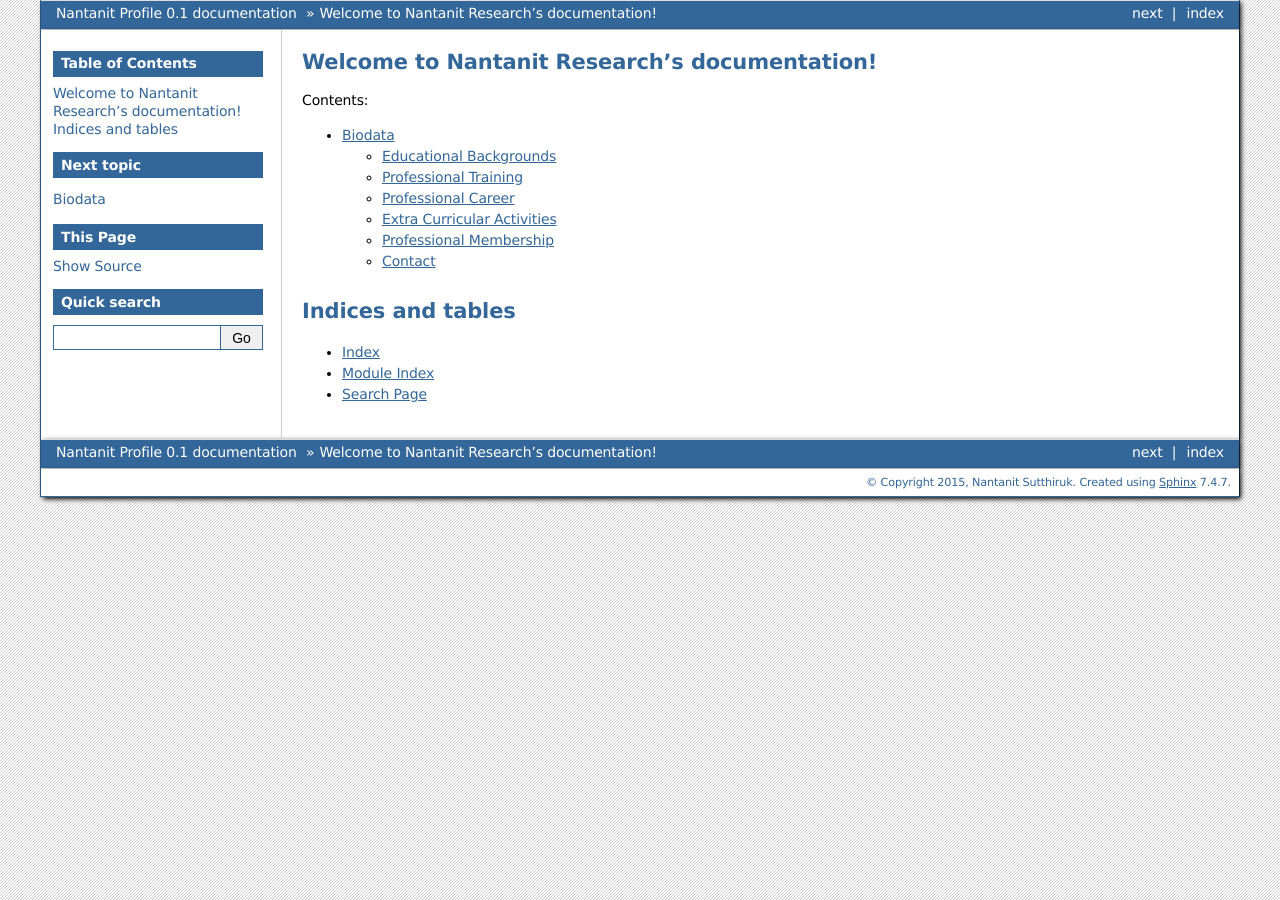
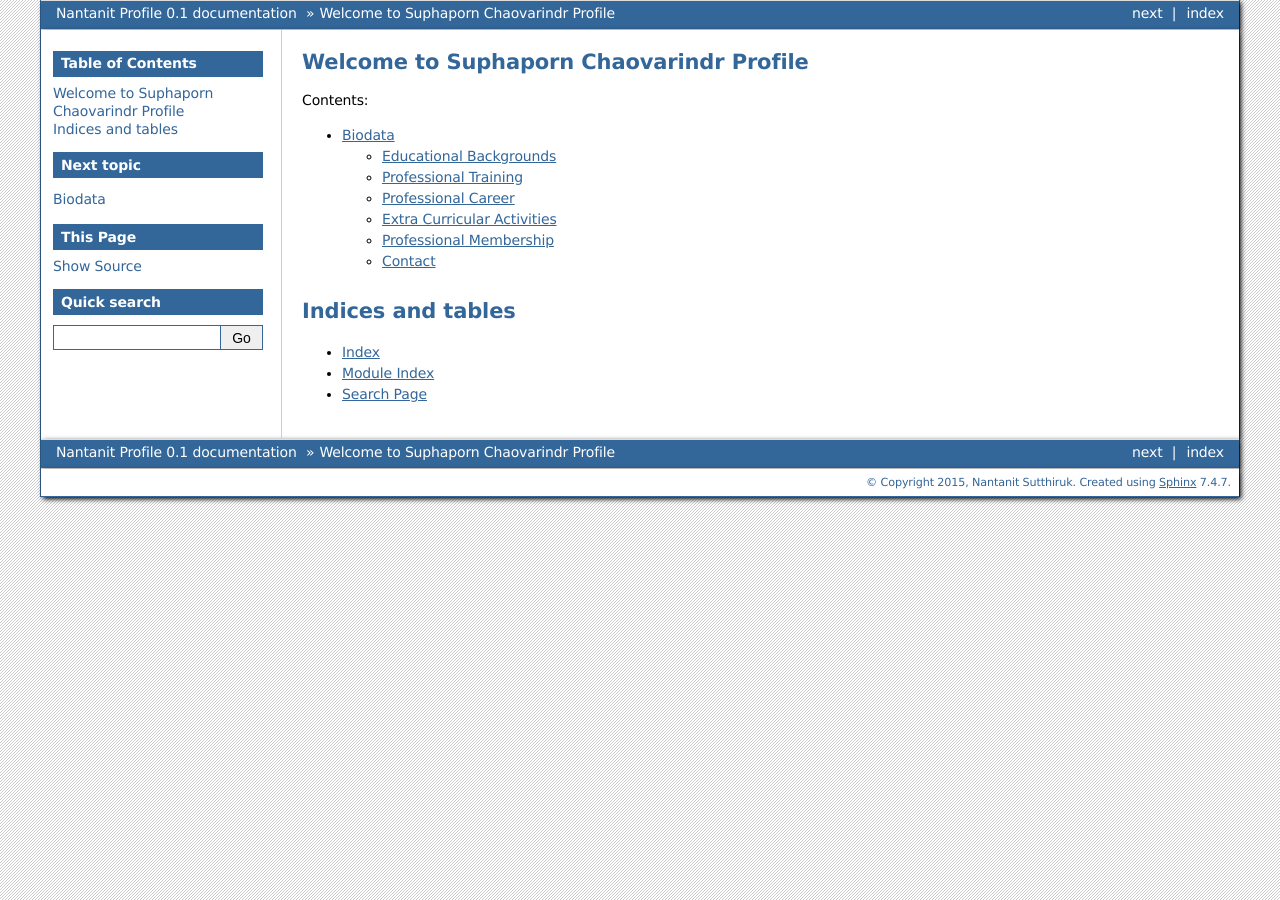
Before and after one commit to SuphapornChaovarindr/Profile, a Sphinx documentation site: the page built from source/index.rst, in a window 1280 px wide. Built offline with Sphinx 7.4.7, drawn with Linux system fonts in a browser that asks for light colours.

Commit message:
Update index.rst

```diff
--- a/source/index.rst
+++ b/source/index.rst
@@ -1,10 +1,7 @@
-.. Nantanit Research documentation master file, created by
-   sphinx-quickstart on Thu Aug 27 13:59:12 2015.
-   You can adapt this file completely to your liking, but it should at least
-   contain the root `toctree` directive.
+.. Suphaporn Chaovarindr Profile
 
-Welcome to Nantanit Research's documentation!
-=============================================
+Welcome to Suphaporn Chaovarindr Profile
+========================================
 
 Contents:
 
```
